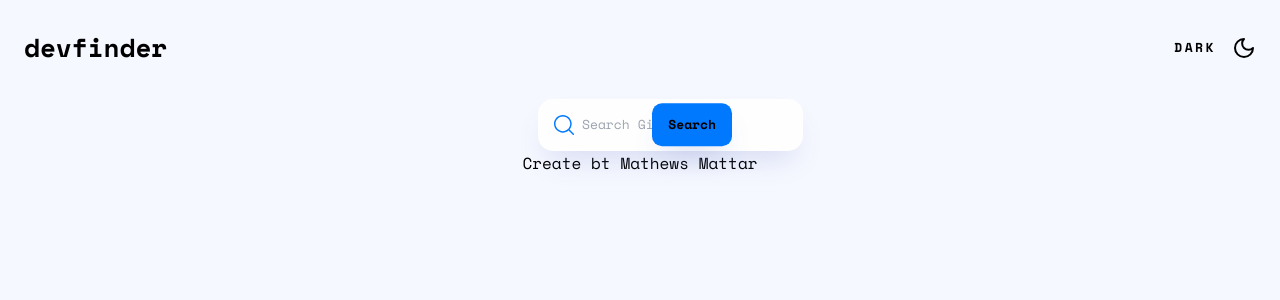
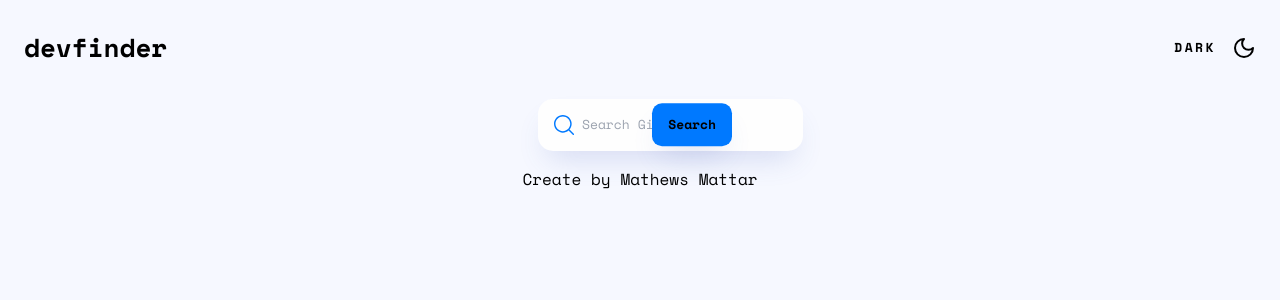
Before and after one commit to Math-Mattar/github-user-search, a Next.js app: page / in a window 1280 px wide. Shown: the top 300 px of the page. Built offline with nearby package versions, Linux system fonts and the light colour scheme.

Commit message:
fix: ajust footer

```diff
--- a/src/common/Footer/index.tsx
+++ b/src/common/Footer/index.tsx
@@ -1,7 +1,7 @@
 export function Footer() {
   return (
-    <footer>
-      <p>Create bt Mathews Mattar</p>
+    <footer className="mt-4">
+      <p>Create by Mathews Mattar</p>
     </footer>
   );
 }
```
